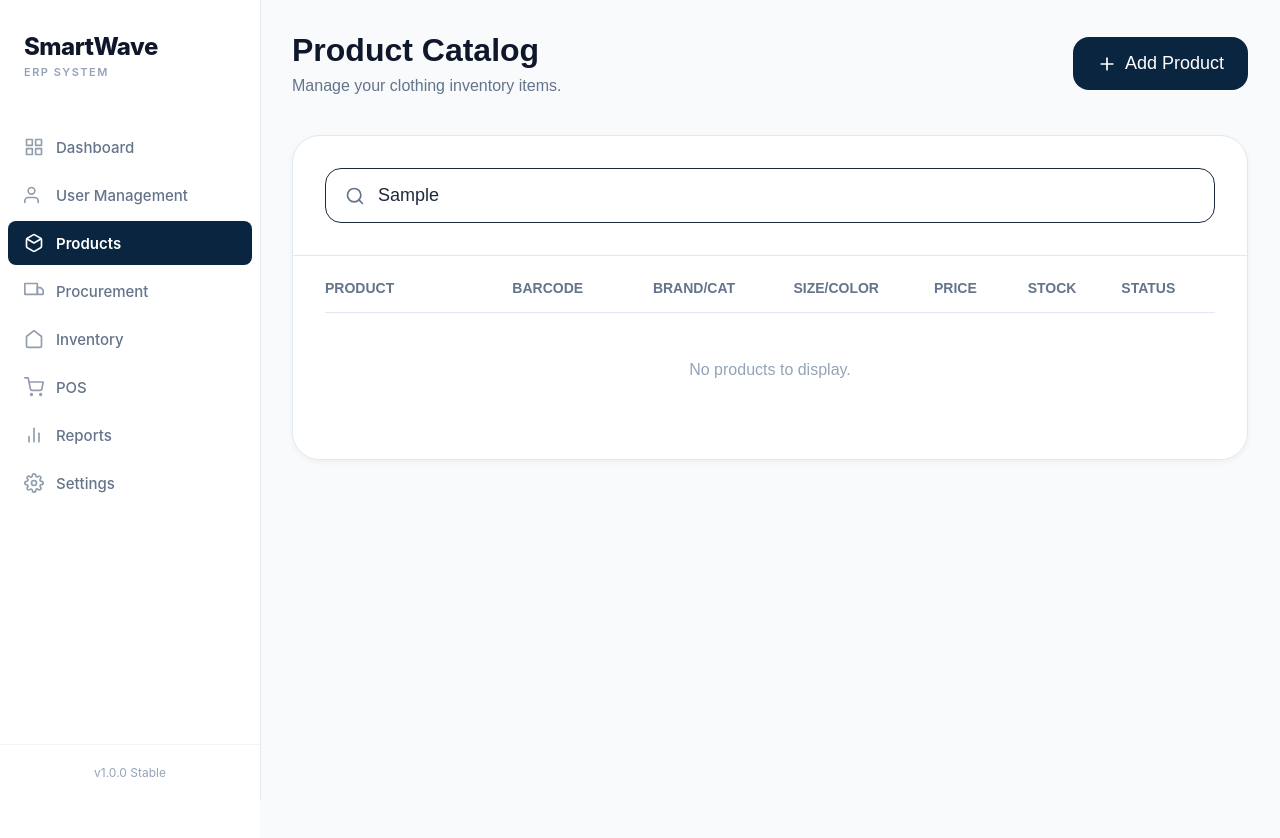
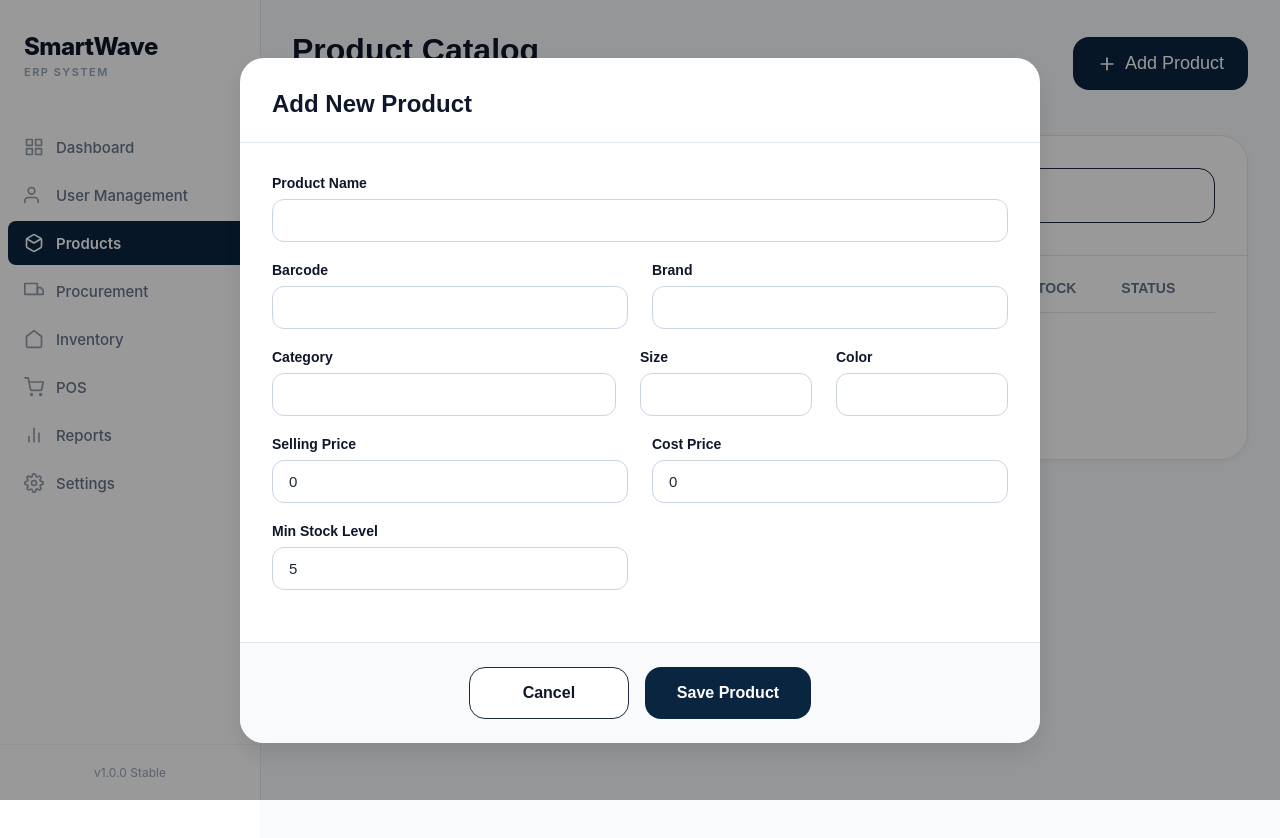
Before and after one commit to kawdoco/SmartWaveERP, a Next.js app in the folder frontend/: page /products in a window 1280 px wide. Both pictures are taken after typing "Sample" into the empty fields and a click on the button "Add Product". Shown: the top 838 px of the page. Built offline with nearby package versions, Linux system fonts and the light colour scheme.

Commit message:
add model component

```diff
--- a/frontend/src/app/products/page.tsx
+++ b/frontend/src/app/products/page.tsx
@@ -1,9 +1,12 @@
 "use client";
 
-import React from 'react';
+import React, { useState } from 'react';
 import { Search, Plus } from 'lucide-react';
+import AddProductModal from '../../components/AddProductModal';
 
 export default function ProductCatalogPage() {
+  const [isModalOpen, setIsModalOpen] = useState(false);
+
   return (
     <div
       style={{
@@ -45,6 +48,7 @@ export default function ProductCatalogPage() {
         </div>
 
         <button
+          onClick={() => setIsModalOpen(true)}
           style={{
             display: "flex",
             alignItems: "center",
@@ -123,6 +127,8 @@ export default function ProductCatalogPage() {
           </div>
         </div>
       </div>
+
+      <AddProductModal isOpen={isModalOpen} onClose={() => setIsModalOpen(false)} />
     </div>
   );
 }
--- /dev/null
+++ b/frontend/src/components/AddProductModal.tsx
@@ -0,0 +1,170 @@
+import React from 'react';
+
+interface AddProductModalProps {
+  isOpen: boolean;
+  onClose: () => void;
+}
+
+export default function AddProductModal({ isOpen, onClose }: AddProductModalProps) {
+  if (!isOpen) return null;
+
+  const inputStyle = {
+    width: "100%",
+    padding: "12px 16px",
+    fontSize: "15px",
+    borderRadius: "12px",
+    border: "1px solid #CBD5E1",
+    outline: "none",
+    boxSizing: "border-box" as const,
+    color: "#1E293B",
+  };
+
+  const labelStyle = {
+    display: "block",
+    fontSize: "14px",
+    fontWeight: 600,
+    color: "#0F172A",
+    marginBottom: "8px",
+  };
+
+  const formSectionStyle = {
+    marginBottom: "20px",
+  };
+
+  return (
+    <div
+      style={{
+        position: "fixed",
+        top: 0,
+        left: 0,
+        right: 0,
+        bottom: 0,
+        backgroundColor: "rgba(0, 0, 0, 0.4)",
+        display: "flex",
+        justifyContent: "center",
+        alignItems: "center",
+        zIndex: 9999,
+        padding: "24px",
+      }}
+    >
+      <div
+        style={{
+          width: "100%",
+          maxWidth: "800px",
+          backgroundColor: "#FFFFFF",
+          borderRadius: "24px",
+          boxShadow: "0 10px 25px rgba(0,0,0,0.1)",
+          display: "flex",
+          flexDirection: "column",
+          maxHeight: "90vh",
+          fontFamily: "Arial, sans-serif",
+        }}
+      >
+        <div style={{ padding: "32px 32px 24px 32px", borderBottom: "1px solid #E2E8F0" }}>
+          <h2 style={{ margin: 0, fontSize: "24px", fontWeight: "bold", color: "#0F172A" }}>
+            Add New Product
+          </h2>
+        </div>
+
+        <div style={{ padding: "32px", overflowY: "auto", flex: 1 }}>
+
+          <div style={formSectionStyle}>
+            <label style={labelStyle}>Product Name</label>
+            <input type="text" style={inputStyle} />
+          </div>
+
+          <div style={{ display: "grid", gridTemplateColumns: "1fr 1fr", gap: "24px", ...formSectionStyle }}>
+            <div>
+              <label style={labelStyle}>Barcode</label>
+              <input type="text" style={inputStyle} />
+            </div>
+            <div>
+              <label style={labelStyle}>Brand</label>
+              <input type="text" style={inputStyle} />
+            </div>
+          </div>
+
+          <div style={{ display: "grid", gridTemplateColumns: "2fr 1fr 1fr", gap: "24px", ...formSectionStyle }}>
+            <div>
+              <label style={labelStyle}>Category</label>
+              <input type="text" style={inputStyle} />
+            </div>
+            <div>
+              <label style={labelStyle}>Size</label>
+              <input type="text" style={inputStyle} />
+            </div>
+            <div>
+              <label style={labelStyle}>Color</label>
+              <input type="text" style={inputStyle} />
+            </div>
+          </div>
+
+          <div style={{ display: "grid", gridTemplateColumns: "1fr 1fr", gap: "24px", ...formSectionStyle }}>
+            <div>
+              <label style={labelStyle}>Selling Price</label>
+              <input type="number" defaultValue="0" style={inputStyle} />
+            </div>
+            <div>
+              <label style={labelStyle}>Cost Price</label>
+              <input type="number" defaultValue="0" style={inputStyle} />
+            </div>
+          </div>
+
+          <div style={{ display: "grid", gridTemplateColumns: "1fr 1fr", gap: "24px", ...formSectionStyle }}>
+            <div>
+              <label style={labelStyle}>Min Stock Level</label>
+              <input type="number" defaultValue="5" style={inputStyle} />
+            </div>
+            <div></div>
+          </div>
+
+        </div>
+
+        <div style={{
+          padding: "24px 32px",
+          borderTop: "1px solid #E2E8F0",
+          display: "flex",
+          justifyContent: "center",
+          gap: "16px",
+          backgroundColor: "#F8FAFC",
+          borderBottomLeftRadius: "24px",
+          borderBottomRightRadius: "24px"
+        }}>
+          <button
+            onClick={onClose}
+            style={{
+              padding: "16px 32px",
+              borderRadius: "16px",
+              border: "1px solid #1E293B",
+              backgroundColor: "#FFFFFF",
+              color: "#0F172A",
+              fontSize: "16px",
+              fontWeight: 600,
+              cursor: "pointer",
+              minWidth: "160px",
+            }}
+          >
+            Cancel
+          </button>
+
+          <button
+            style={{
+              padding: "16px 32px",
+              borderRadius: "16px",
+              border: "none",
+              backgroundColor: "#0A2540",
+              color: "#FFFFFF",
+              fontSize: "16px",
+              fontWeight: 600,
+              cursor: "pointer",
+              minWidth: "160px",
+            }}
+          >
+            Save Product
+          </button>
+        </div>
+
+      </div>
+    </div>
+  );
+}
```
